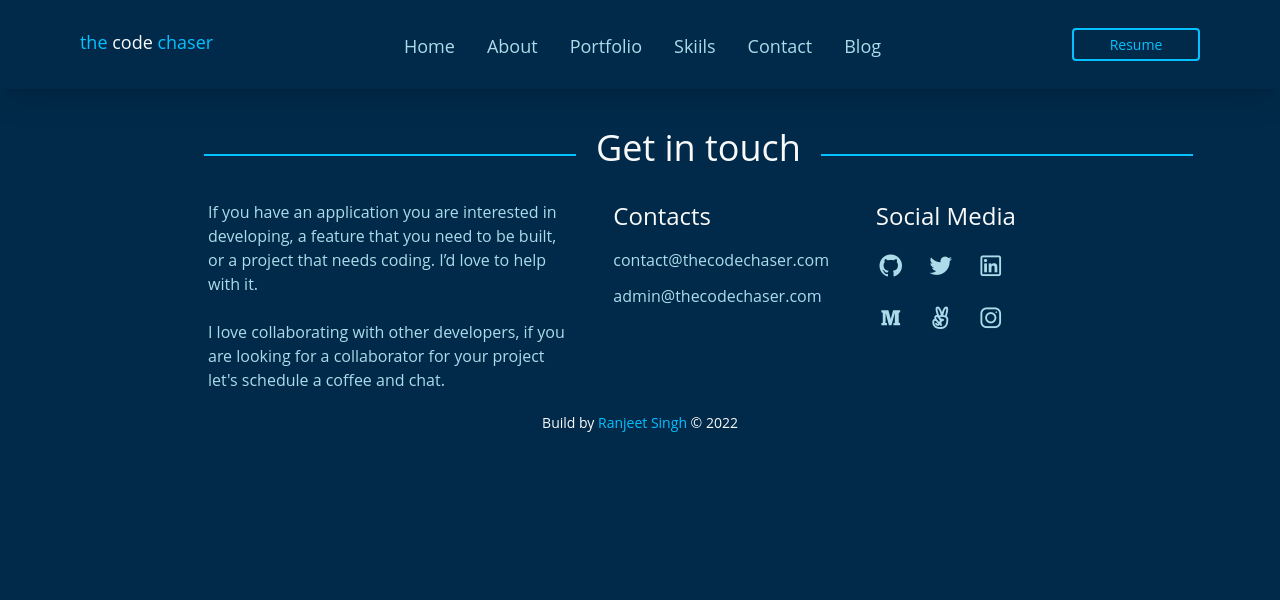
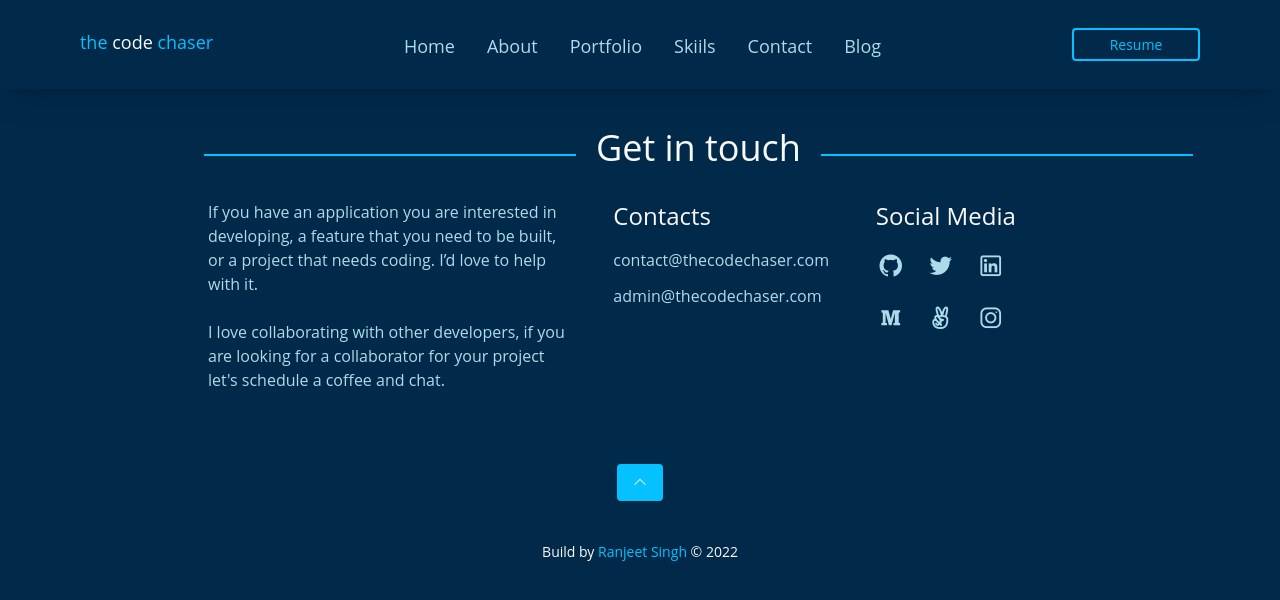
Before and after one commit to thecodechaser/portfolio-frontend, a React (Create React App) app: page /contact in a window 1280 px wide. Shown: the top 600 px of the page. Built offline with nearby package versions, Linux system fonts and the light colour scheme.

Commit message:
Work on footer

```diff
--- a/src/components/Footer.js
+++ b/src/components/Footer.js
@@ -1,7 +1,8 @@
 import React from 'react';
 
 const Footer = () => (
-  <footer className="flex justify-center my-5">
+  <footer className="flex flex-col items-center my-8">
+    <button type="button" className="bg-secondaryColor rounded px-4 my-10 py-2"><i class="las la-angle-up"></i></button>
     <p className="text-md">
       Build by
       <a href="https://github.com/thecodechaser" className="text-secondaryColor"> Ranjeet Singh </a>
```
